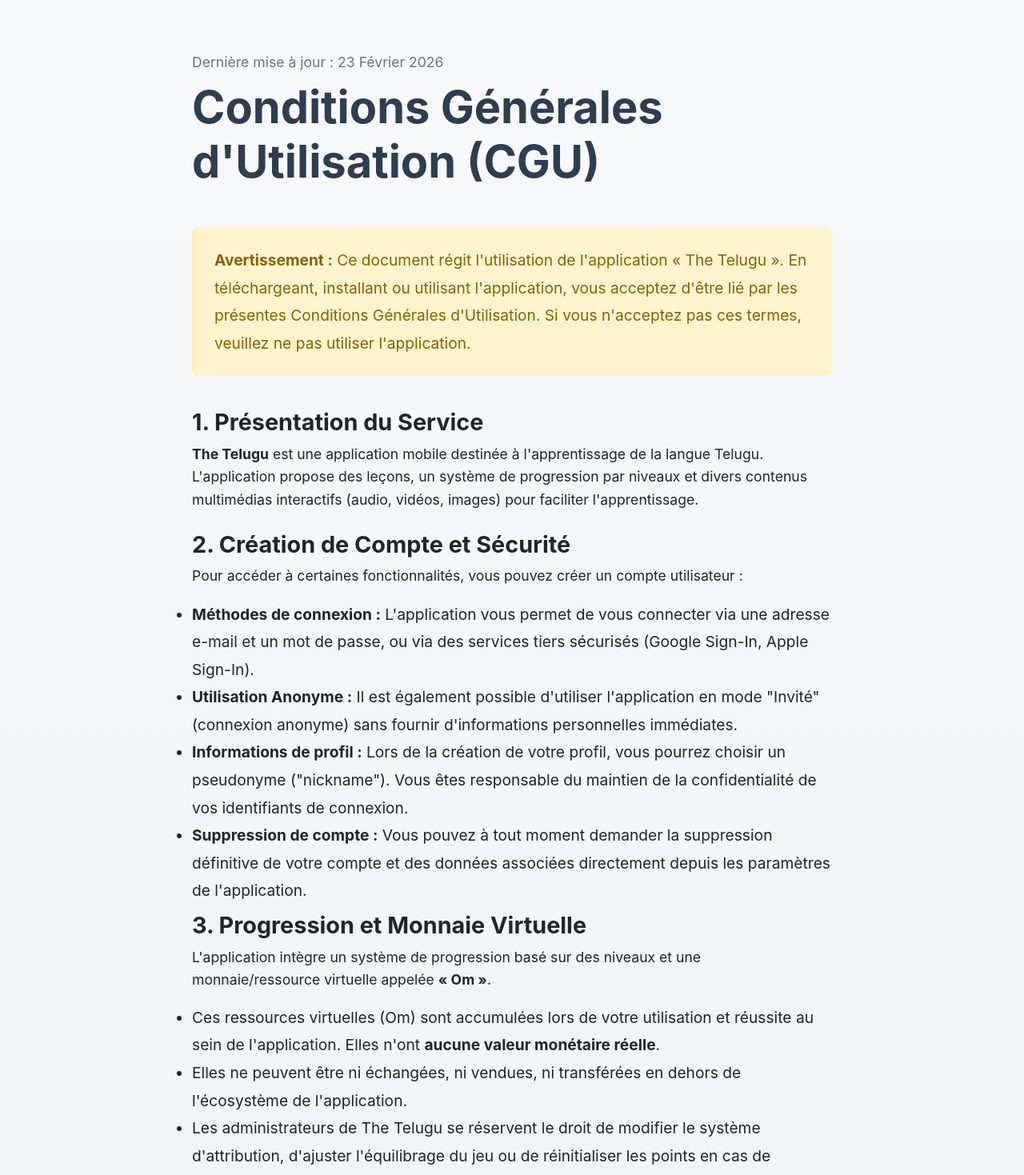
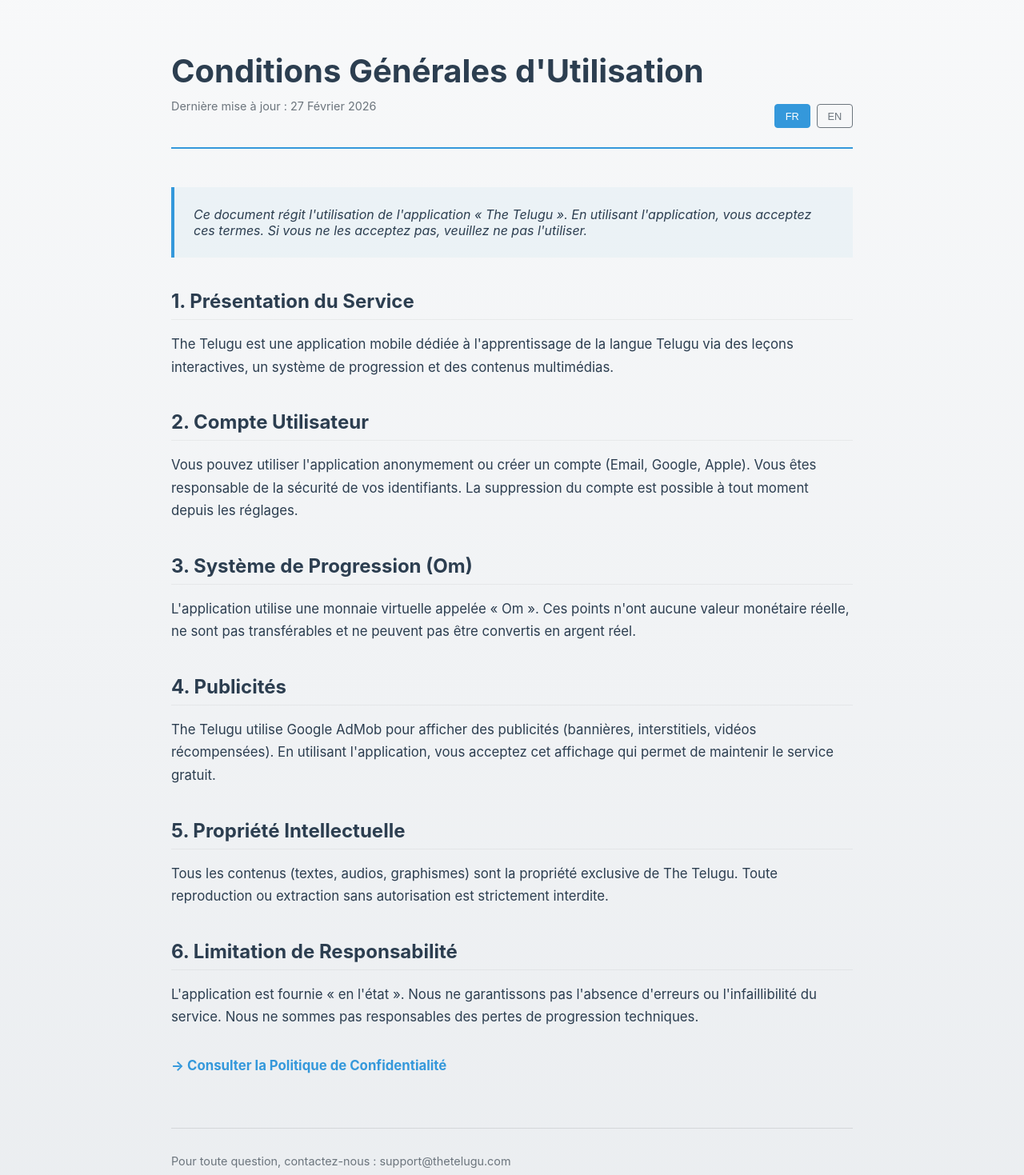
Before and after one commit to AnirouddhMaddimchetty/website, a Next.js app: page /thetelugu/conditions in a window 1280 px wide. Shown: the part 80-1549 px from the top of the page at 80% size. Built offline with nearby package versions, Linux system fonts and the light colour scheme.

Commit message:
UI/UX: Refactor legal pages with bilingual support and professional styling

```diff
--- /dev/null
+++ b/src/app/thetelugu/LegalPage.module.css
@@ -0,0 +1,98 @@
+.legalContainer {
+  max-width: 900px;
+  margin: 4rem auto;
+  padding: 0 1.5rem;
+  color: var(--primary-color);
+  font-family: -apple-system, BlinkMacSystemFont, "Segoe UI", Roboto, sans-serif;
+}
+
+.header {
+  border-bottom: 2px solid var(--accent-color);
+  margin-bottom: 3rem;
+  padding-bottom: 1.5rem;
+  display: flex;
+  justify-content: space-between;
+  align-items: flex-end;
+}
+
+.headerTitle h1 {
+  font-size: 2.5rem;
+  margin: 0;
+  color: var(--primary-color);
+}
+
+.lastUpdated {
+  font-size: 0.9rem;
+  color: var(--text-muted);
+  margin-top: 0.5rem;
+}
+
+.langSwitcher {
+  display: flex;
+  gap: 0.5rem;
+}
+
+.langBtn {
+  background: none;
+  border: 1px solid var(--text-muted);
+  padding: 0.4rem 0.8rem;
+  cursor: pointer;
+  border-radius: 4px;
+  font-size: 0.8rem;
+  color: var(--text-muted);
+  transition: all 0.2s;
+}
+
+.langBtnActive {
+  background-color: var(--accent-color);
+  color: white;
+  border-color: var(--accent-color);
+}
+
+.content h2 {
+  font-size: 1.5rem;
+  margin: 2.5rem 0 1rem;
+  padding-bottom: 0.5rem;
+  border-bottom: 1px solid rgba(0,0,0,0.05);
+}
+
+.content p, .content li {
+  font-size: 1.05rem;
+  line-height: 1.7;
+  color: var(--foreground-rgb);
+  margin-bottom: 1.2rem;
+}
+
+.content ul {
+  margin-bottom: 1.5rem;
+  padding-left: 1.5rem;
+}
+
+.content strong {
+  color: var(--primary-color);
+}
+
+.alertBox {
+  background-color: rgba(52, 152, 219, 0.05);
+  border-left: 4px solid var(--accent-color);
+  padding: 1.5rem;
+  margin-bottom: 2rem;
+  font-style: italic;
+}
+
+.footerNote {
+  margin-top: 4rem;
+  padding-top: 2rem;
+  border-top: 1px solid rgba(0,0,0,0.1);
+  font-size: 0.9rem;
+  color: var(--text-muted);
+}
+
+@media (prefers-color-scheme: dark) {
+  .content h2 {
+    border-bottom-color: rgba(255,255,255,0.05);
+  }
+  .alertBox {
+    background-color: rgba(52, 152, 219, 0.1);
+  }
+}
--- a/src/app/thetelugu/conditions/page.tsx
+++ b/src/app/thetelugu/conditions/page.tsx
@@ -1,73 +1,127 @@
-import styles from "../../blog/blog.module.css";
-import Link from "next/link";
+'use client';
 
-export default function Terms() {
+import { useState } from 'react';
+import styles from '../LegalPage.module.css';
+import Link from 'next/link';
+
+const CONTENT = {
+  fr: {
+    title: "Conditions Générales d'Utilisation",
+    lastUpdated: "Dernière mise à jour : 27 Février 2026",
+    warning: "Ce document régit l'utilisation de l'application « The Telugu ». En utilisant l'application, vous acceptez ces termes. Si vous ne les acceptez pas, veuillez ne pas l'utiliser.",
+    sections: [
+      {
+        title: "1. Présentation du Service",
+        content: "The Telugu est une application mobile dédiée à l'apprentissage de la langue Telugu via des leçons interactives, un système de progression et des contenus multimédias."
+      },
+      {
+        title: "2. Compte Utilisateur",
+        content: "Vous pouvez utiliser l'application anonymement ou créer un compte (Email, Google, Apple). Vous êtes responsable de la sécurité de vos identifiants. La suppression du compte est possible à tout moment depuis les réglages."
+      },
+      {
+        title: "3. Système de Progression (Om)",
+        content: "L'application utilise une monnaie virtuelle appelée « Om ». Ces points n'ont aucune valeur monétaire réelle, ne sont pas transférables et ne peuvent pas être convertis en argent réel."
+      },
+      {
+        title: "4. Publicités",
+        content: "The Telugu utilise Google AdMob pour afficher des publicités (bannières, interstitiels, vidéos récompensées). En utilisant l'application, vous acceptez cet affichage qui permet de maintenir le service gratuit."
+      },
+      {
+        title: "5. Propriété Intellectuelle",
+        content: "Tous les contenus (textes, audios, graphismes) sont la propriété exclusive de The Telugu. Toute reproduction ou extraction sans autorisation est strictement interdite."
+      },
+      {
+        title: "6. Limitation de Responsabilité",
+        content: "L'application est fournie « en l'état ». Nous ne garantissons pas l'absence d'erreurs ou l'infaillibilité du service. Nous ne sommes pas responsables des pertes de progression techniques."
+      }
+    ],
+    footer: "Pour toute question, contactez-nous : support@thetelugu.com",
+    policyLink: "Consulter la Politique de Confidentialité"
+  },
+  en: {
+    title: "Terms and Conditions",
+    lastUpdated: "Last updated: February 27, 2026",
+    warning: "This document governs the use of the 'The Telugu' application. By using the app, you agree to these terms. If you do not agree, please do not use the application.",
+    sections: [
+      {
+        title: "1. Service Overview",
+        content: "The Telugu is a mobile application dedicated to learning the Telugu language through interactive lessons, a progression system, and multimedia content."
+      },
+      {
+        title: "2. User Account",
+        content: "You can use the app anonymously or create an account (Email, Google, Apple). You are responsible for your login security. Account deletion is available anytime in settings."
+      },
+      {
+        title: "3. Progression System (Om)",
+        content: "The app uses a virtual currency called 'Om'. These points have no real monetary value, are not transferable, and cannot be converted into real currency."
+      },
+      {
+        title: "4. Advertisements",
+        content: "The Telugu uses Google AdMob to display ads (banners, interstitials, rewarded videos). By using the app, you accept these ads which keep the service free of charge."
+      },
+      {
+        title: "5. Intellectual Property",
+        content: "All content (text, audio, graphics) is the exclusive property of The Telugu. Any reproduction or extraction without permission is strictly prohibited."
+      },
+      {
+        title: "6. Limitation of Liability",
+        content: "The application is provided 'as is'. We do not guarantee error-free or infallible service. We are not responsible for technical progression losses."
+      }
+    ],
+    footer: "Questions? Contact us: support@thetelugu.com",
+    policyLink: "View Privacy Policy"
+  }
+};
+
+export default function TermsPage() {
+  const [lang, setLang] = useState<'fr' | 'en'>('fr');
+  const t = CONTENT[lang];
+
   return (
-    <div className="container">
-      <article className={styles.singlePost}>
-        <header className={styles.postHeader}>
-          <p className={styles.date}>Dernière mise à jour : 23 Février 2026</p>
-          <h1>Conditions Générales d'Utilisation (CGU)</h1>
-        </header>
-        <div className={styles.content}>
-          <div style={{ backgroundColor: '#fff3cd', color: '#856404', padding: '1.5rem', borderRadius: '8px', borderLeft: '4px solid #ffeeba', marginBottom: '2rem' }}>
-            <strong>Avertissement :</strong> Ce document régit l'utilisation de l'application « The Telugu ». En téléchargeant, installant ou utilisant l'application, vous acceptez d'être lié par les présentes Conditions Générales d'Utilisation. Si vous n'acceptez pas ces termes, veuillez ne pas utiliser l'application.
-          </div>
+    <div className={styles.legalContainer}>
+      <header className={styles.header}>
+        <div className={styles.headerTitle}>
+          <h1>{t.title}</h1>
+          <p className={styles.lastUpdated}>{t.lastUpdated}</p>
+        </div>
+        <div className={styles.langSwitcher}>
+          <button
+            className={`${styles.langBtn} ${lang === 'fr' ? styles.langBtnActive : ''}`}
+            onClick={() => setLang('fr')}
+          >
+            FR
+          </button>
+          <button
+            className={`${styles.langBtn} ${lang === 'en' ? styles.langBtnActive : ''}`}
+            onClick={() => setLang('en')}
+          >
+            EN
+          </button>
+        </div>
+      </header>
 
-          <h2>1. Présentation du Service</h2>
-          <p><strong>The Telugu</strong> est une application mobile destinée à l'apprentissage de la langue Telugu. L'application propose des leçons, un système de progression par niveaux et divers contenus multimédias interactifs (audio, vidéos, images) pour faciliter l'apprentissage.</p>
+      <div className={styles.alertBox}>
+        {t.warning}
+      </div>
 
-          <h2>2. Création de Compte et Sécurité</h2>
-          <p>Pour accéder à certaines fonctionnalités, vous pouvez créer un compte utilisateur :</p>
-          <ul>
-            <li><strong>Méthodes de connexion :</strong> L'application vous permet de vous connecter via une adresse e-mail et un mot de passe, ou via des services tiers sécurisés (Google Sign-In, Apple Sign-In).</li>
-            <li><strong>Utilisation Anonyme :</strong> Il est également possible d'utiliser l'application en mode "Invité" (connexion anonyme) sans fournir d'informations personnelles immédiates.</li>
-            <li><strong>Informations de profil :</strong> Lors de la création de votre profil, vous pourrez choisir un pseudonyme ("nickname"). Vous êtes responsable du maintien de la confidentialité de vos identifiants de connexion.</li>
-            <li><strong>Suppression de compte :</strong> Vous pouvez à tout moment demander la suppression définitive de votre compte et des données associées directement depuis les paramètres de l'application.</li>
-          </ul>
+      <div className={styles.content}>
+        {t.sections.map((section, index) => (
+          <section key={index}>
+            <h2>{section.title}</h2>
+            <p>{section.content}</p>
+          </section>
+        ))}
 
-          <h2>3. Progression et Monnaie Virtuelle</h2>
-          <p>L'application intègre un système de progression basé sur des niveaux et une monnaie/ressource virtuelle appelée <strong>« Om »</strong>.</p>
-          <ul>
-            <li>Ces ressources virtuelles (Om) sont accumulées lors de votre utilisation et réussite au sein de l'application. Elles n'ont <strong>aucune valeur monétaire réelle</strong>.</li>
-            <li>Elles ne peuvent être ni échangées, ni vendues, ni transférées en dehors de l'écosystème de l'application.</li>
-            <li>Les administrateurs de The Telugu se réservent le droit de modifier le système d'attribution, d'ajuster l'équilibrage du jeu ou de réinitialiser les points en cas de dysfonctionnement technique ou de comportement abusif.</li>
-          </ul>
+        <p style={{ marginTop: '2rem' }}>
+          <Link href="/thetelugu/confidentialite" style={{ color: 'var(--accent-color)', fontWeight: 'bold' }}>
+            → {t.policyLink}
+          </Link>
+        </p>
+      </div>
 
-          <h2>4. Publicités</h2>
-          <p>Pour maintenir l'application gratuite et financer son développement continu, The Telugu intègre des publicités (gérées via des régies publicitaires telles que Google AdMob). En utilisant l'application, vous acceptez l'affichage de :</p>
-          <ul>
-            <li><strong>Bannières publicitaires :</strong> affichées de manière non intrusive sur certaines pages.</li>
-            <li><strong>Publicités interstitielles :</strong> affichées en plein écran lors de transitions logiques (par exemple, entre deux leçons ou niveaux).</li>
-            <li><strong>Publicités avec récompense (Rewarded Ads) :</strong> que vous pouvez choisir de visionner volontairement en l'échange d'une récompense virtuelle dans l'application (par exemple, obtenir des "Om" supplémentaires).</li>
-          </ul>
-
-          <h2>5. Données Personnelles et Confidentialité</h2>
-          <p>L'application collecte et traite certaines données pour fonctionner correctement (notamment via Firebase pour l'authentification, la sauvegarde de votre progression dans le cloud, et des analyses d'utilisation anonymisées).</p>
-          <p>Pour comprendre en détail comment nous collectons, utilisons et protégeons vos données, veuillez consulter notre <Link href="/thetelugu/confidentialite">Politique de Confidentialité</Link>.</p>
-
-          <h2>6. Propriété Intellectuelle</h2>
-          <p>Tous les contenus présents dans l'application The Telugu (textes, leçons, fichiers audio interactifs, éléments graphiques, icônes, animations, etc.) sont la propriété exclusive de The Telugu ou de ses concédants. L'application vous est concédée sous licence pour un usage personnel, éducatif et non commercial. Toute reproduction, distribution, extraction de données ou modification du code et du contenu sans autorisation expresse est strictement interdite.</p>
-
-          <h2>7. Comportement de l'Utilisateur</h2>
-          <p>En utilisant The Telugu, vous vous engagez à :</p>
-          <ul>
-            <li>Ne pas utiliser l'application à des fins illégales ou non prévues par ces CGU.</li>
-            <li>Ne pas tenter d'altérer le code, de pirater le système de progression, de générer artificiellement de la monnaie virtuelle ("Om") ou de contourner les systèmes publicitaires de l'application.</li>
-            <li>Garder un comportement respectueux envers le service et les autres utilisateurs dans l'éventualité où des fonctionnalités sociales (classements, forums) seraient déployées.</li>
-          </ul>
-
-          <h2>8. Limitation de Responsabilité</h2>
-          <p>L'application The Telugu est fournie « en l'état » et « selon la disponibilité ». Bien que nous nous efforcions d'offrir le meilleur contenu pédagogique possible, nous ne garantissons pas l'absence d'erreurs ni que l'application soit exempte de bugs. The Telugu ne saurait être tenu responsable des problèmes techniques, des éventuelles pertes de données de progression sur votre appareil ou dans le cloud, ni des interruptions temporaires ou permanentes du service.</p>
-
-          <h2>9. Modifications des CGU</h2>
-          <p>Nous nous réservons le droit de mettre à jour ou de modifier ces Conditions Générales d'Utilisation à tout moment. En cas de modification substantielle, nous vous en informerons par une notification au sein de l'application. Le fait de continuer à utiliser l'application après la publication des modifications vaut acceptation de ces dernières.</p>
-
-          <h2>10. Nous Contacter</h2>
-          <p>Si vous avez des questions, des suggestions ou des préoccupations concernant ces conditions d'utilisation, le fonctionnement de l'application, ou si vous souhaitez exercer vos droits sur vos données personnelles, vous pouvez nous contacter à l'adresse suivante :</p>
-          <p><strong>Email :</strong> <a href="mailto:support@thetelugu.com">support@thetelugu.com</a></p>
-        </div>
-      </article>
+      <footer className={styles.footerNote}>
+        {t.footer}
+      </footer>
     </div>
   );
 }
```
Also changed, not shown: src/app/thetelugu/confidentialite/page.tsx (+108 -51 lines).
